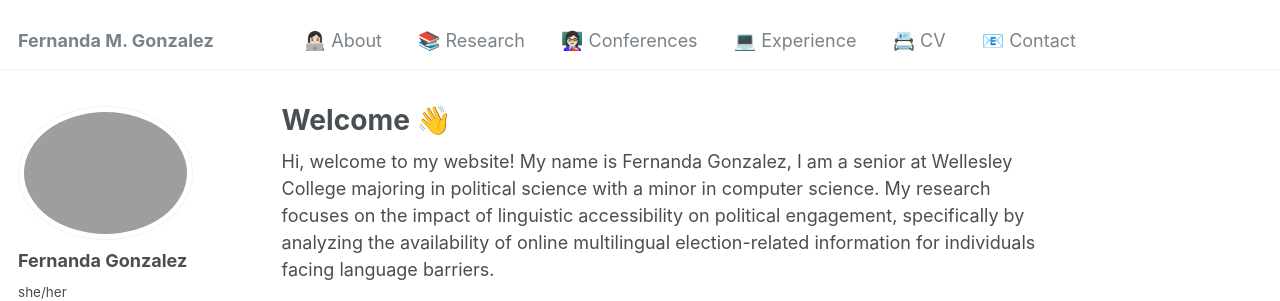
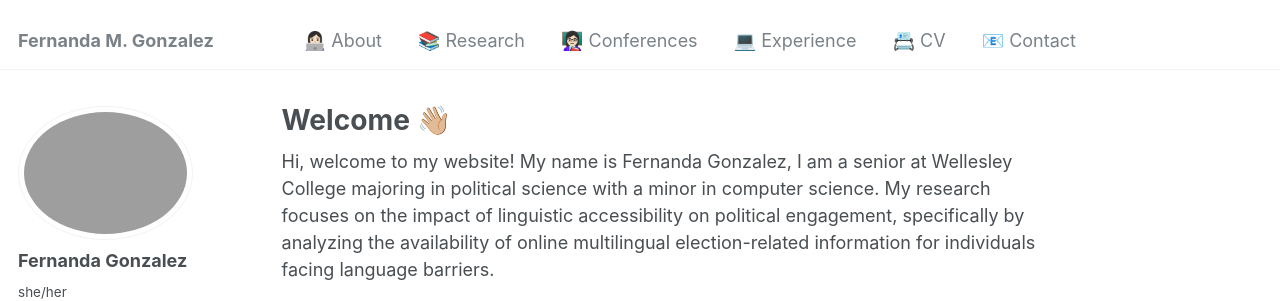
Before and after one commit to fernandamayela/fernandamayela.github.io, a Jekyll site: the page built from _pages/home.md, in a window 1280 px wide and 985 px high. Shown: the top 301 px of the window. Built offline with Jekyll 4.4.1, drawn with Linux system fonts in a browser that asks for light colours; some web fonts are replaced.

```diff
--- a/_pages/home.md
+++ b/_pages/home.md
@@ -1,6 +1,6 @@
 ---
 permalink: /
-title: "Welcome 👋"
+title: "Welcome 👋🏼"
 author_profile: true
 ---
 
```
